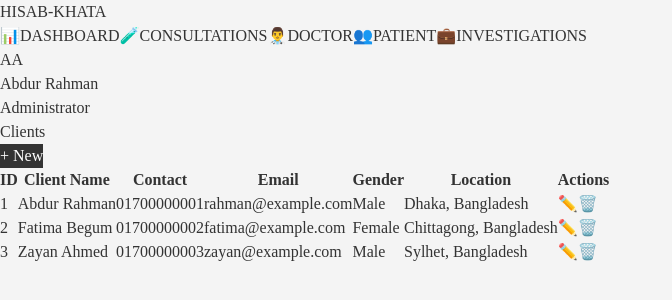
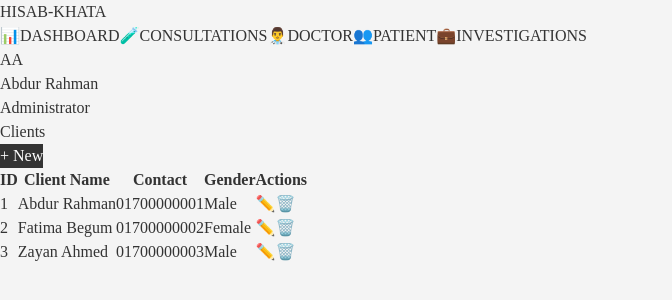
Before and after one commit to rjabdurrahman/hisab-electon, a React (Vite) app in the folder src/renderer/: page /client in a window 1280 px wide. Shown: the top 300 px of the page, without its empty margins (0-672 px from the left). Built offline with nearby package versions, Linux system fonts and the light colour scheme.

Commit message:
Updated: Filed

```diff
--- a/src/renderer/src/components/popups/ClientAdd.tsx
+++ b/src/renderer/src/components/popups/ClientAdd.tsx
@@ -22,8 +22,6 @@ const ClientAdd: React.FC<ClientAddProps> = ({ onSubmit, onCancel }) => {
     defaultValues: {
       name: "",
       phone: "",
-      email: "",
-      address: "",
       gender: "Male"
     }
   });
@@ -31,12 +29,9 @@ const ClientAdd: React.FC<ClientAddProps> = ({ onSubmit, onCancel }) => {
   return (
     <FormProvider {...methods}>
       <form onSubmit={methods.handleSubmit(onSubmit)} className="space-y-4">
-        <div className="grid grid-cols-2 gap-4">
+        <div className="grid grid-cols-1 gap-4">
           <FormInput name="name" label="Full Name" placeholder="e.g. John Doe" required="Name is required" />
           <FormInput name="phone" label="Phone Number" placeholder="e.g. 01700000000" required="Phone is required" />
-        </div>
-        <div className="grid grid-cols-2 gap-4">
-          <FormInput name="email" label="Email Address" type="email" placeholder="john@example.com" />
           <FormSelect
             name="gender"
             label="Gender"
@@ -47,8 +42,6 @@ const ClientAdd: React.FC<ClientAddProps> = ({ onSubmit, onCancel }) => {
             ]}
           />
         </div>
-        <FormInput name="address" label="Home Address" placeholder="City, Area, Road" />
-
         <div className="pt-6 flex justify-end gap-2 border-t border-gray-100 -mx-5 px-5">
            <Button
             className="flex-1"
--- a/src/renderer/src/components/popups/ClientEdit.tsx
+++ b/src/renderer/src/components/popups/ClientEdit.tsx
@@ -8,8 +8,6 @@ interface ClientData {
   id?: number;
   name: string;
   phone: string;
-  email: string;
-  address: string;
   gender: string;
 }
 
@@ -27,12 +25,9 @@ const ClientEdit: React.FC<ClientEditProps> = ({ initialData, onSubmit, onCancel
   return (
     <FormProvider {...methods}>
       <form onSubmit={methods.handleSubmit(onSubmit)} className="space-y-4">
-        <div className="grid grid-cols-2 gap-4">
+        <div className="grid grid-cols-1 gap-4">
           <FormInput name="name" label="Full Name" required="Name is required" />
           <FormInput name="phone" label="Phone Number" required="Phone is required" />
-        </div>
-        <div className="grid grid-cols-2 gap-4">
-          <FormInput name="email" label="Email Address" type="email" />
           <FormSelect
             name="gender"
             label="Gender"
@@ -43,8 +38,6 @@ const ClientEdit: React.FC<ClientEditProps> = ({ initialData, onSubmit, onCancel
             ]}
           />
         </div>
-        <FormInput name="address" label="Home Address" />
-
         <div className="pt-6 flex justify-end gap-2 border-t border-gray-100 -mx-5 px-5">
            <Button
             className="flex-1"
@@ -64,7 +57,7 @@ const ClientEdit: React.FC<ClientEditProps> = ({ initialData, onSubmit, onCancel
             type="submit"
             bgColor="#333333"
           >
-            Update Record
+            Update
           </Button>
         </div>
       </form>
--- a/src/renderer/src/pages/Client.tsx
+++ b/src/renderer/src/pages/Client.tsx
@@ -11,17 +11,15 @@ interface ClientData {
   id: number;
   name: string;
   phone: string;
-  email: string;
-  address: string;
   gender: string;
   registeredAt: string;
 }
 
 const Client = () => {
   const [clients, setClients] = useState<ClientData[]>([
-    { id: 1, name: 'Abdur Rahman', phone: '01700000001', email: 'rahman@example.com', address: 'Dhaka, Bangladesh', gender: 'Male', registeredAt: '2023-10-01' },
-    { id: 2, name: 'Fatima Begum', phone: '01700000002', email: 'fatima@example.com', address: 'Chittagong, Bangladesh', gender: 'Female', registeredAt: '2023-10-05' },
-    { id: 3, name: 'Zayan Ahmed', phone: '01700000003', email: 'zayan@example.com', address: 'Sylhet, Bangladesh', gender: 'Male', registeredAt: '2023-10-10' },
+    { id: 1, name: 'Abdur Rahman', phone: '01700000001',  gender: 'Male', registeredAt: '2023-10-01' },
+    { id: 2, name: 'Fatima Begum', phone: '01700000002', gender: 'Female', registeredAt: '2023-10-05' },
+    { id: 3, name: 'Zayan Ahmed', phone: '01700000003', gender: 'Male', registeredAt: '2023-10-10' },
   ]);
 
   const [selectedClient, setSelectedClient] = useState<ClientData | null>(null);
@@ -53,9 +51,7 @@ const Client = () => {
     { key: 'id', label: 'ID', headClass: 'w-16' },
     { key: 'name', label: 'Client Name', rowClass: 'font-bold' },
     { key: 'phone', label: 'Contact' },
-    { key: 'email', label: 'Email' },
     { key: 'gender', label: 'Gender' },
-    { key: 'address', label: 'Location' },
     {
       key: 'actions', label: 'Actions', headClass: 'text-right', rowClass: 'text-right', render: (_, row) => (
         <div className="flex justify-end gap-1">
```
